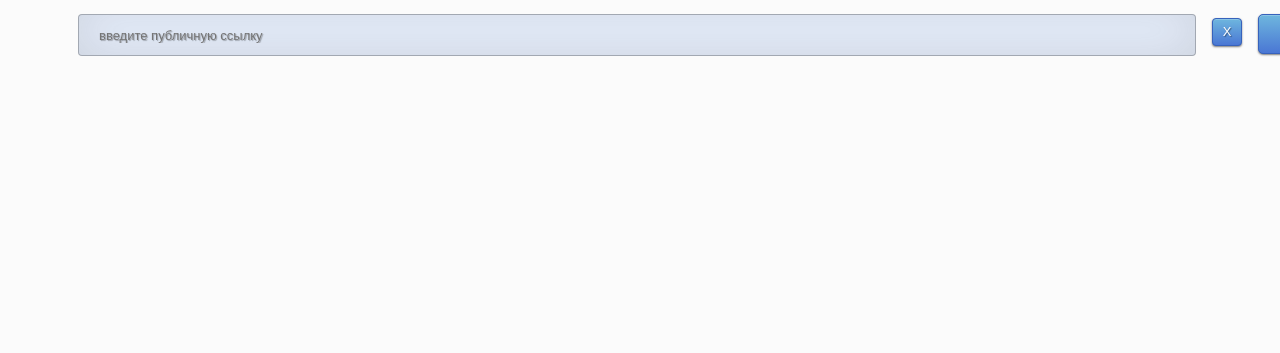
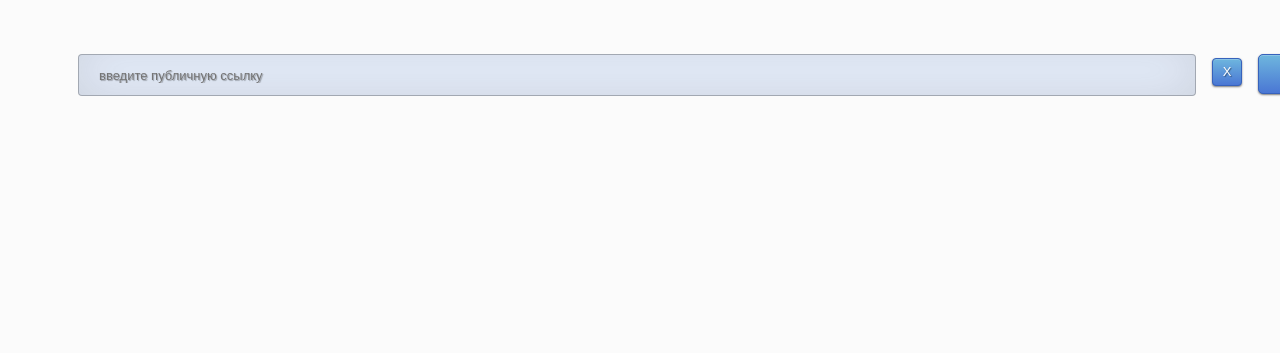
Before and after one commit to SwedL/ydisk_app, a Django app: page /public-key/ in a window 1280 px wide. Shown: the part 60-413 px from the top of that part. Run offline with Django 5.2, Linux system fonts and the light colour scheme; the page is wider than the window, and the part outside it is not shown; style sheets or scripts are compiled from the project's sources; some libraries are stand-ins or nearby versions.

Commit message:
update README.md

```diff
--- a/ydisk/actions/static/actions/css/public_link.css
+++ b/ydisk/actions/static/actions/css/public_link.css
@@ -149,7 +149,7 @@ html {
 /* line 111, ../../Users/Алексей/PycharmProjects/yandex_disk_app/ydisk/actions/static/actions/sass/public_link.sass */
 .public_link {
   position: absolute;
-  top: 28%;
+  top: 33%;
   left: 10%;
   margin: -150px 0 0 -50px;
   width: 1300px;
--- a/ydisk/actions/static/actions/sass/public_link.sass
+++ b/ydisk/actions/static/actions/sass/public_link.sass
@@ -110,7 +110,7 @@ html
 
 .public_link
     position: absolute
-    top: 28%
+    top: 33%
     left: 10%
     margin: -150px 0 0 -50px
     width: 1300px
```
Also changed, not shown: README.md, 1 other file.
